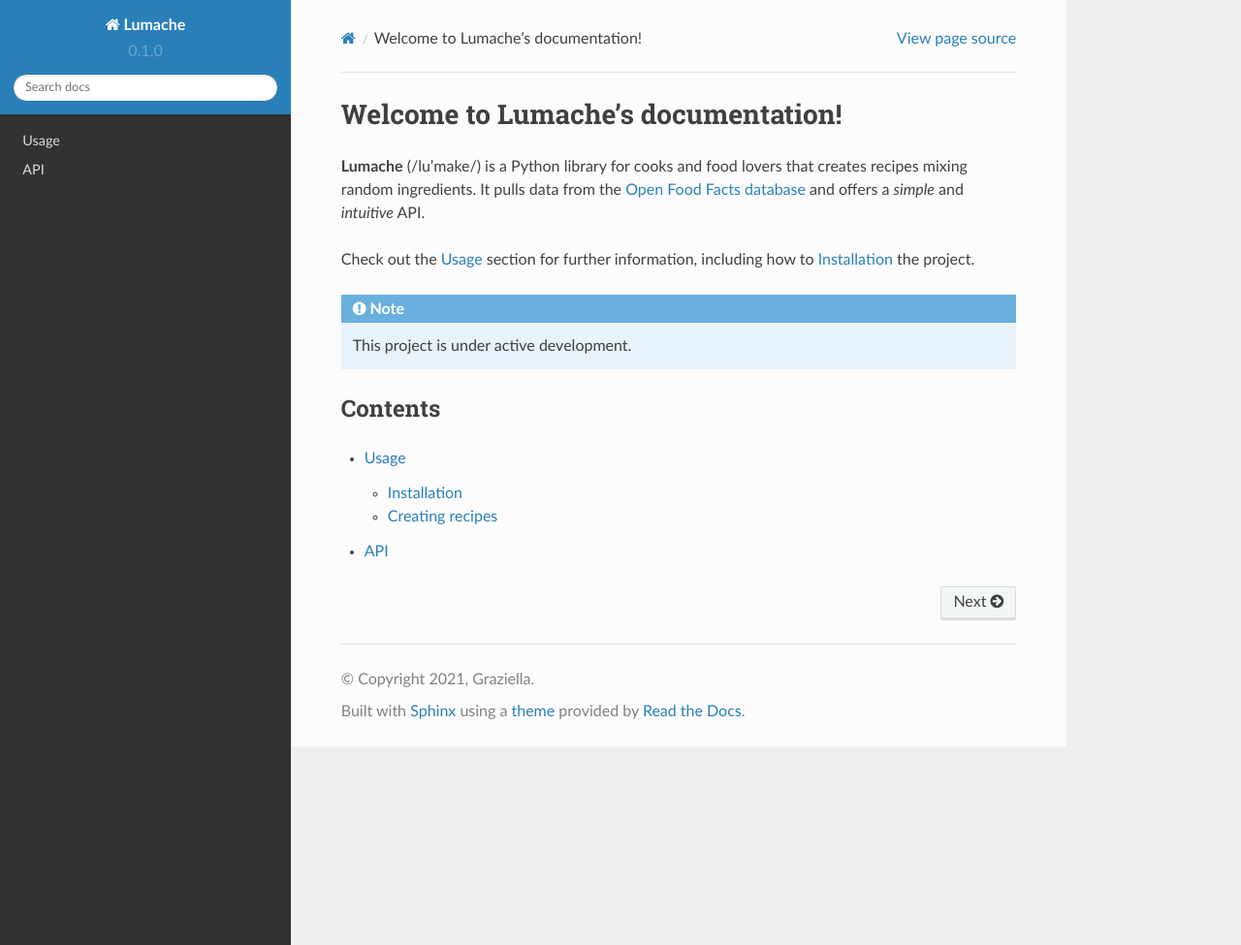
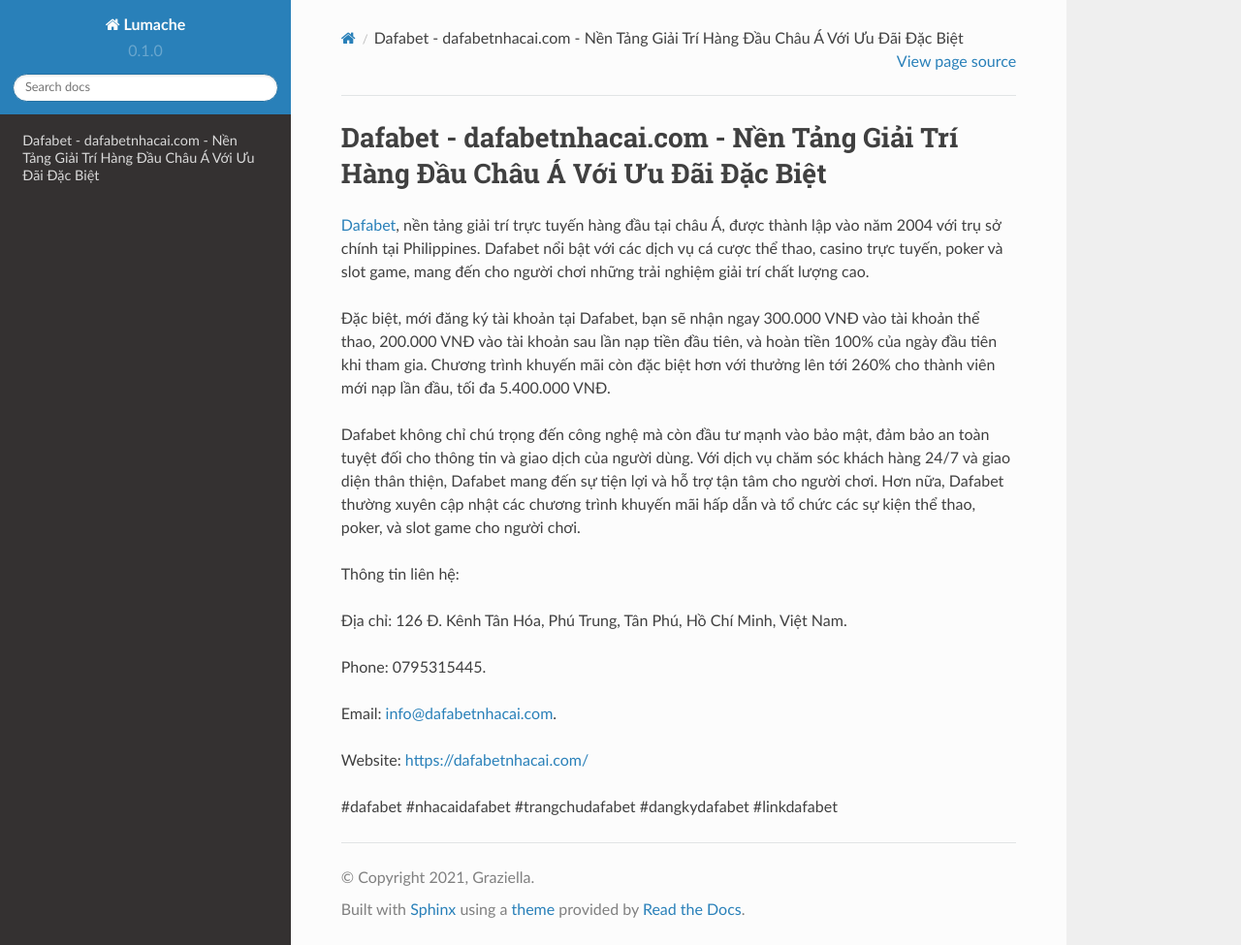
Before and after one commit to srphamkhuongduy77/dafabetnhacaicom, a Sphinx documentation site: the page built from docs/source/index.rst, in a window 1280 px wide and 975 px high. Shown: the whole window at 97% size. Built offline with Sphinx 7.4.7 and the Read the Docs theme 2.0.0, drawn with Linux system fonts in a browser that asks for light colours.

Commit message:
Update index.rst

```diff
--- a/docs/source/index.rst
+++ b/docs/source/index.rst
@@ -1,22 +1,20 @@
-Welcome to Lumache's documentation!
+Dafabet - dafabetnhacai.com - Nền Tảng Giải Trí Hàng Đầu Châu Á Với Ưu Đãi Đặc Biệt
 ===================================
 
-**Lumache** (/lu'make/) is a Python library for cooks and food lovers
-that creates recipes mixing random ingredients.
-It pulls data from the `Open Food Facts database <https://world.openfoodfacts.org/>`_
-and offers a *simple* and *intuitive* API.
+`Dafabet <https://dafabetnhacai.com/>`_, nền tảng giải trí trực tuyến hàng đầu tại châu Á, được thành lập vào năm 2004 với trụ sở chính tại Philippines. Dafabet nổi bật với các dịch vụ cá cược thể thao, casino trực tuyến, poker và slot game, mang đến cho người chơi những trải nghiệm giải trí chất lượng cao.
 
-Check out the :doc:`usage` section for further information, including
-how to :ref:`installation` the project.
+Đặc biệt, mới đăng ký tài khoản tại Dafabet, bạn sẽ nhận ngay 300.000 VNĐ vào tài khoản thể thao, 200.000 VNĐ vào tài khoản sau lần nạp tiền đầu tiên, và hoàn tiền 100% của ngày đầu tiên khi tham gia. Chương trình khuyến mãi còn đặc biệt hơn với thưởng lên tới 260% cho thành viên mới nạp lần đầu, tối đa 5.400.000 VNĐ.
 
-.. note::
+Dafabet không chỉ chú trọng đến công nghệ mà còn đầu tư mạnh vào bảo mật, đảm bảo an toàn tuyệt đối cho thông tin và giao dịch của người dùng. Với dịch vụ chăm sóc khách hàng 24/7 và giao diện thân thiện, Dafabet mang đến sự tiện lợi và hỗ trợ tận tâm cho người chơi. Hơn nữa, Dafabet thường xuyên cập nhật các chương trình khuyến mãi hấp dẫn và tổ chức các sự kiện thể thao, poker, và slot game cho người chơi.
 
-   This project is under active development.
+Thông tin liên hệ:
 
-Contents
---------
+Địa chỉ: 126 Đ. Kênh Tân Hóa, Phú Trung, Tân Phú, Hồ Chí Minh, Việt Nam.
 
-.. toctree::
+Phone: 0795315445.
 
-   usage
-   api
+Email: info@dafabetnhacai.com.
+
+Website: https://dafabetnhacai.com/
+
+#dafabet #nhacaidafabet #trangchudafabet #dangkydafabet #linkdafabet
```
